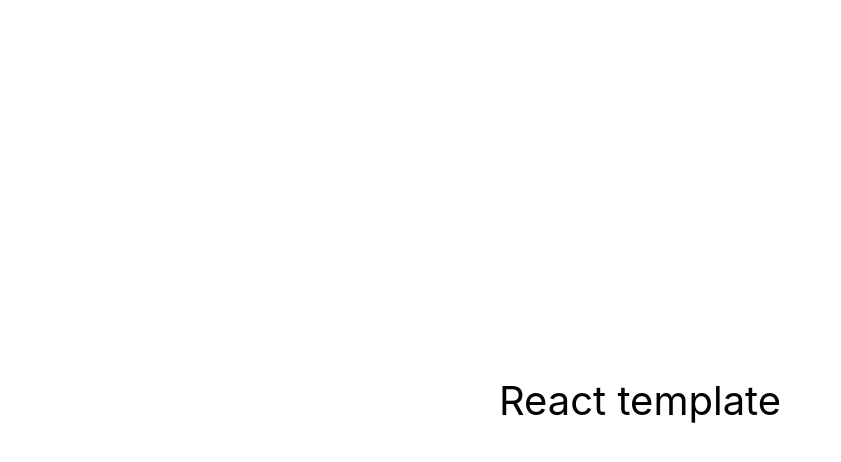
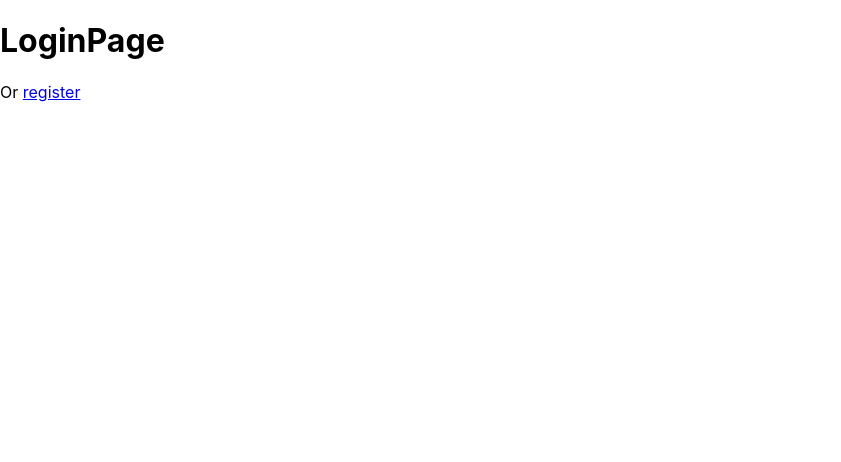
Before and after one commit to RuslanNegoda1989Arjuna/atma-successful, a React (Create React App) app: page /atma-successful/login in a window 1280 px wide. Shown: the top 462 px of the page, without its empty margins (0-841 px from the left). Built offline with nearby package versions, Linux system fonts and the light colour scheme.

Commit message:
route start

```diff
--- a/package.json
+++ b/package.json
@@ -4,11 +4,13 @@
   "private": true,
   "homepage": "https://RuslanNegoda1989Arjuna.github.io/atma-successful/",
   "dependencies": {
+    "@reduxjs/toolkit": "^2.0.1",
     "@testing-library/jest-dom": "^5.16.3",
     "@testing-library/react": "^14.0.0",
     "@testing-library/user-event": "^14.4.3",
     "react": "^18.1.0",
     "react-dom": "^18.1.0",
+    "react-router-dom": "^6.21.1",
     "react-scripts": "5.0.1",
     "web-vitals": "^3.3.1"
   },
--- a/src/components/App.jsx
+++ b/src/components/App.jsx
@@ -1,16 +1,15 @@
+import HomePage from "pages/Home/HomePage";
+import LoginPage from "pages/Login/LoginPage";
+import RegisterPage from "pages/Register/RegisterPage";
+import {Routes, Route} from "react-router-dom"
+
 export const App = () => {
   return (
-    <div
-      style={{
-        height: '100vh',
-        display: 'flex',
-        justifyContent: 'center',
-        alignItems: 'center',
-        fontSize: 40,
-        color: '#010101'
-      }}
-    >
-      React template
-    </div>
+    <Routes>
+      <Route  path="/" element={<HomePage />} />
+      <Route  path="/login" element={<LoginPage/>} />
+      <Route  path="/register" element={<RegisterPage/>} />
+      <Route path="*" element={<h1>404 page not found</h1>} />
+    </Routes>
   );
 };
--- a/src/index.js
+++ b/src/index.js
@@ -1,10 +1,14 @@
 import React from 'react';
 import ReactDOM from 'react-dom/client';
+import { BrowserRouter } from 'react-router-dom';
 import { App } from 'components/App';
 import './index.css';
 
 ReactDOM.createRoot(document.getElementById('root')).render(
   <React.StrictMode>
-    <App />
+    <BrowserRouter basename="/atma-successful">
+     <App />
+    </BrowserRouter>
+
   </React.StrictMode>
 );
--- /dev/null
+++ b/src/pages/Home/HomePage.jsx
@@ -0,0 +1,14 @@
+import React from 'react'
+import {Link} from 'react-router-dom'
+
+const HomePage = () => {
+    return (
+        <div>
+            <h1>HomePage</h1>
+            <Link to="/login">Go to login</Link>
+      </div>
+
+  )
+}
+
+export default HomePage
--- /dev/null
+++ b/src/pages/Login/LoginPage.jsx
@@ -0,0 +1,14 @@
+import React from 'react'
+import { Link } from 'react-router-dom'
+
+const LoginPage = () => {
+  return (
+    <div>
+          <h1>LoginPage</h1>
+          <p>
+              Or <Link to="/register">register</Link>
+          </p>
+    </div> )
+}
+
+export default LoginPage
--- /dev/null
+++ b/src/pages/Register/RegisterPage.jsx
@@ -0,0 +1,15 @@
+import React from 'react'
+import { Link } from 'react-router-dom'
+
+const RegisterPage = () => {
+  return (
+    <div>
+          <h1>RegisterPage</h1>
+          <p>
+              Already have account?  <Link to="/login">Sign in</Link>
+          </p>
+    </div>
+  )
+}
+
+export default RegisterPage
```
Also changed, not shown: 1 other file (tests, documents, lock files or other folders).
